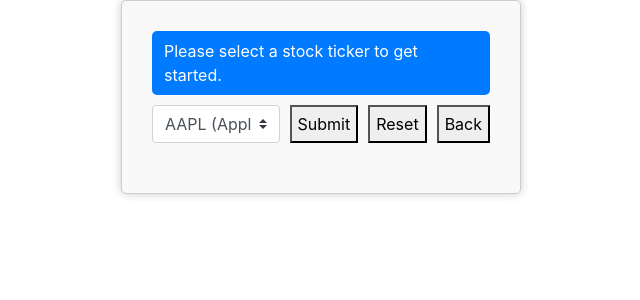
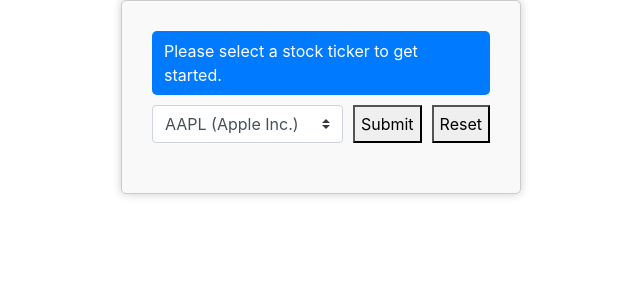
Before and after one commit to vicky-playground/langchain-finance, a Python web app: template templates/index.html in a window 1280 px wide. Shown: the top 300 px of the page, without its empty margins (319-959 px from the left). Run offline with Jinja, Linux system fonts and the light colour scheme; the template is opened without the code that fills it, so the values that code supplies are empty; some libraries are stand-ins or nearby versions.

Commit message:
Update index.html

```diff
--- a/templates/index.html
+++ b/templates/index.html
@@ -525,7 +525,6 @@
             </select>
             <button id="submitButton">Submit</button>
             <button id="resetButton">Reset</button>
-            <button id="backButton">Back</button>
         </div>
         </div>
     </div>
```
